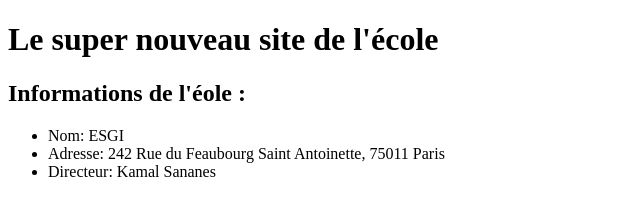
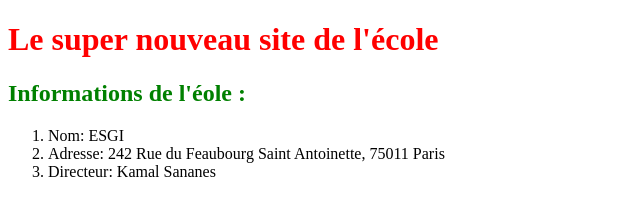
Before and after one commit to Maramzitouni/git_tp_final, a plain HTML site: page index.html in a window 1280 px wide. Shown: the whole page, without its empty margins (0-640 px from the left). Drawn offline with Linux system fonts and the light colour scheme.

Commit message:
change styles file

```diff
--- a/index.html
+++ b/index.html
@@ -9,11 +9,11 @@
 	<h1>Le super nouveau site de l'école</h1>
 	<section>
 		<h2>Informations de l'éole :</h2>
-		<ul>
+		<ol>
 			<li>Nom: ESGI</li>
 			<li>Adresse: 242 Rue du Feaubourg Saint Antoinette, 75011 Paris</li>
 			<li>Directeur: Kamal Sananes</li>
-		</ul>
+		</ol>
 	</section>
 </body>
 </html>
--- a/styles.css
+++ b/styles.css
@@ -0,0 +1,3 @@
+  h1 { color: #FF0000; }
+
+   h2 { color: #008000; }
```
